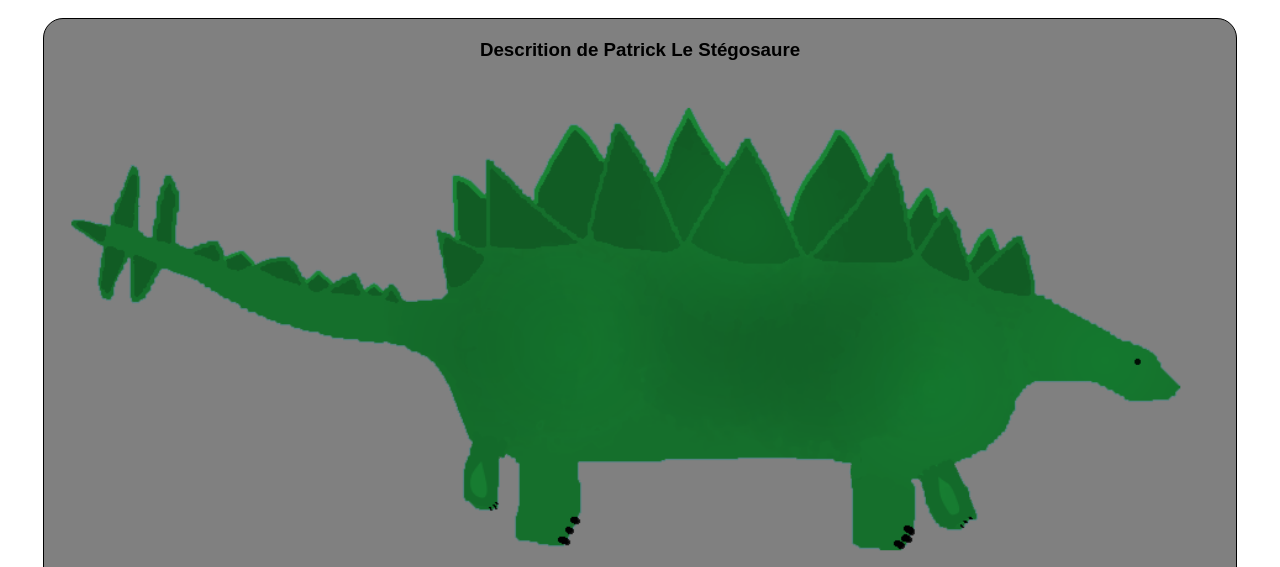
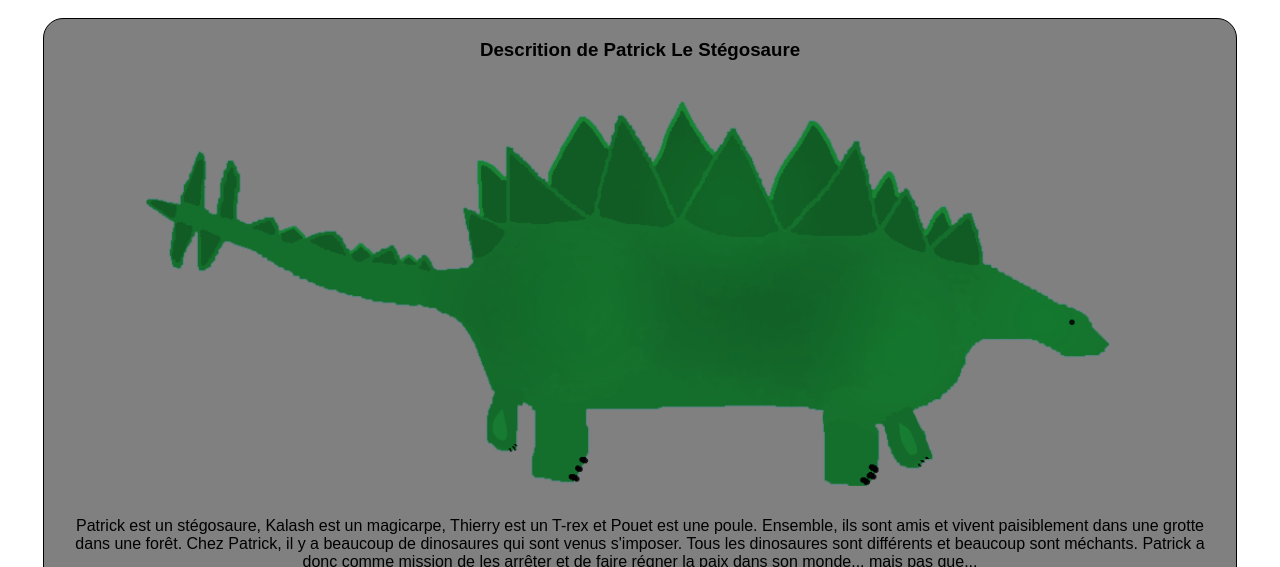
Before and after one commit to MAXCOEUR/patrick_le_site, an Angular app: page / in a window 1280 px wide. Shown: the part 215-782 px from the top of the page. Built offline with nearby package versions, Linux system fonts and the light colour scheme.

Commit message:
end personnage

```diff
--- a/src/app/home/home.component.css
+++ b/src/app/home/home.component.css
@@ -22,9 +22,11 @@ article{
     width: 90%;
 }
 .iframe{
+    margin-top: 20px;
     width: 100%;
     height: 500px;
 }
 img{
     width: 100%;
+    max-width: 1000px;
 }
--- a/src/app/personnage-detail/personnage-detail.component.css
+++ b/src/app/personnage-detail/personnage-detail.component.css
@@ -18,7 +18,7 @@ article{
 img{
     margin-top: 10px;
     width: 100%;
-    max-width: 500px;
+    max-width: 750px;
 }
 p{
     margin-top: 10px;
```
